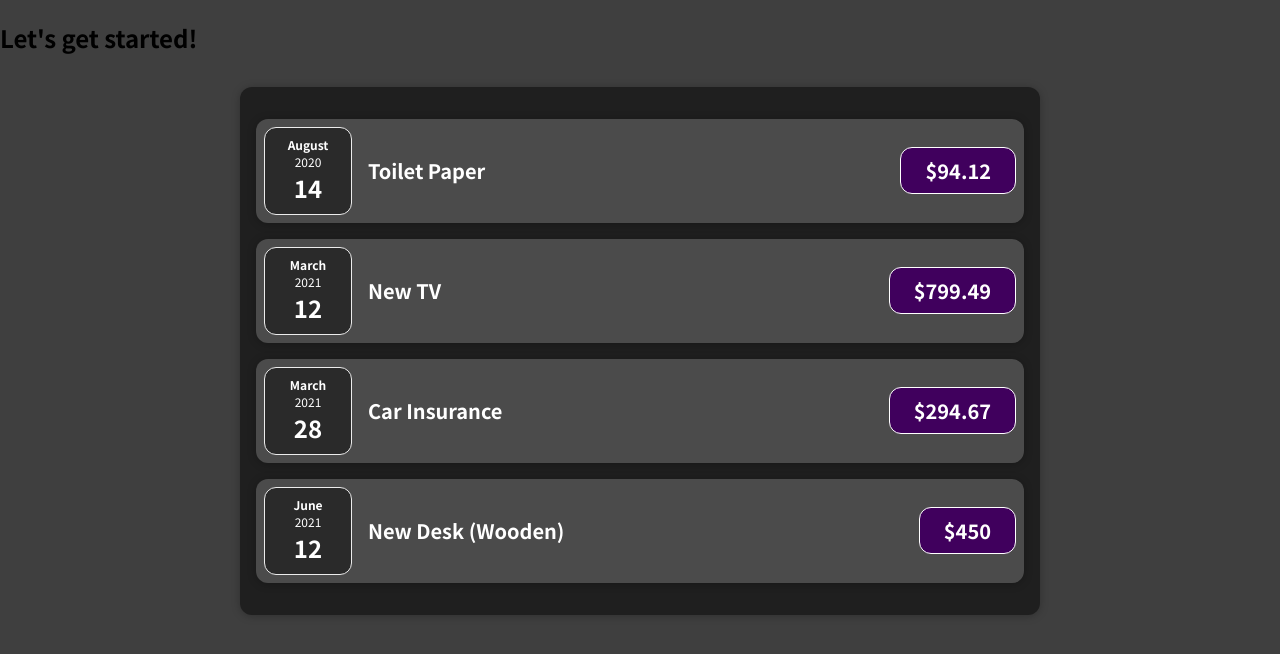
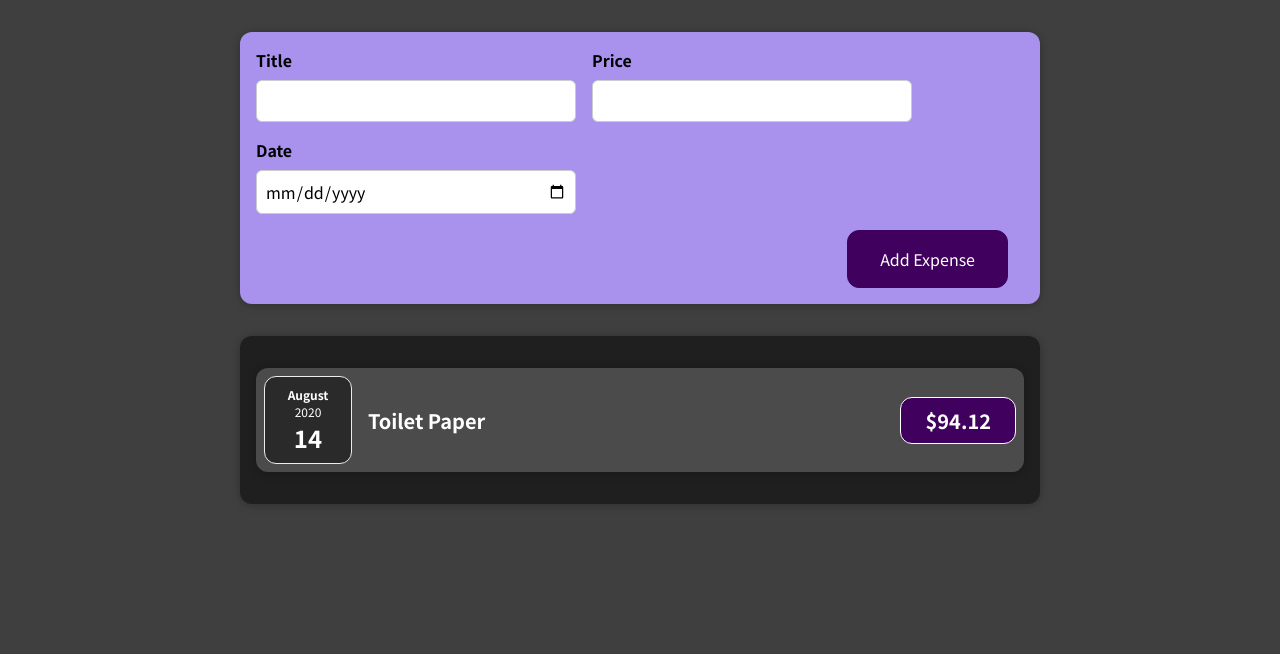
Before and after one commit to JanekJaniak/ReactCourse, a React (Create React App) app: page / in a window 1280 px wide. Shown: the top 654 px of the page. Built offline with nearby package versions, Linux system fonts and the light colour scheme.

Commit message:
finish form, passing porm data up to app.js

```diff
--- a/src/App.js
+++ b/src/App.js
@@ -1,29 +1,18 @@
-import React from 'react';
+import React, { useState } from 'react';
 
 import Expenses from './components/Expenses/Expenses';
+import { NewExpense } from './components/NewExpense/NewExpense';
 
 const App = () => {
-  const expenses = [
+  const firstExpense =
     {
       id: 'e1',
       title: 'Toilet Paper',
-      amount: 94.12,
+      price: 94.12,
       date: new Date(2020, 7, 14),
-    },
-    { id: 'e2', title: 'New TV', amount: 799.49, date: new Date(2021, 2, 12) },
-    {
-      id: 'e3',
-      title: 'Car Insurance',
-      amount: 294.67,
-      date: new Date(2021, 2, 28),
-    },
-    {
-      id: 'e4',
-      title: 'New Desk (Wooden)',
-      amount: 450,
-      date: new Date(2021, 5, 12),
-    },
-  ];
+    };
+
+  const [expenses, setExpenses] = useState([firstExpense])
 
   // return React.createElement(
   //   'div',
@@ -32,9 +21,15 @@ const App = () => {
   //   React.createElement(Expenses, { items: expenses })
   // );
 
+  const addExpenseHandler = (expense) => {
+    setExpenses((prevState) => {
+      return [...prevState, expense];
+    });
+  }
+
   return (
     <div>
-      <h2>Let's get started!</h2>
+      <NewExpense addNewExpense={addExpenseHandler}/>
       <Expenses items={expenses} />
     </div>
   );
--- a/src/components/Expenses/ExpenseItem.js
+++ b/src/components/Expenses/ExpenseItem.js
@@ -10,7 +10,7 @@ const ExpenseItem = (props) => {
       <ExpenseDate date={props.date} />
       <div className='expense-item__description'>
         <h2>{props.title}</h2>
-        <div className='expense-item__price'>${props.amount}</div>
+        <div className='expense-item__price'>${props.price}</div>
       </div>
     </Card>
   );
--- a/src/components/Expenses/Expenses.js
+++ b/src/components/Expenses/Expenses.js
@@ -7,26 +7,15 @@ import './Expenses.css';
 const Expenses = (props) => {
   return (
     <Card className="expenses">
-      <ExpenseItem
-        title={props.items[0].title}
-        amount={props.items[0].amount}
-        date={props.items[0].date}
-      />
-      <ExpenseItem
-        title={props.items[1].title}
-        amount={props.items[1].amount}
-        date={props.items[1].date}
-      />
-      <ExpenseItem
-        title={props.items[2].title}
-        amount={props.items[2].amount}
-        date={props.items[2].date}
-      />
-      <ExpenseItem
-        title={props.items[3].title}
-        amount={props.items[3].amount}
-        date={props.items[3].date}
-      />
+      {props.items.map((expense) => (
+        <ExpenseItem
+          key={expense.id}
+          title={expense.title}
+          price={expense.price}
+          date={expense.date}
+        />
+        )
+      )}
     </Card>
   );
 }
--- /dev/null
+++ b/src/components/NewExpense/ExpenseForm.css
@@ -0,0 +1,26 @@
+.new-expense__controls {
+  display: flex;
+  flex-wrap: wrap;
+  gap: 1rem;
+  margin-bottom: 1rem;
+  text-align: left;
+}
+
+.new-expense__control label {
+  font-weight: bold;
+  margin-bottom: 0.5rem;
+  display: block;
+}
+
+.new-expense__control input {
+  font: inherit;
+  padding: 0.5rem;
+  border-radius: 6px;
+  border: 1px solid #ccc;
+  width: 20rem;
+  max-width: 100%;
+}
+
+.new-expense__actions {
+  text-align: right;
+}
--- /dev/null
+++ b/src/components/NewExpense/ExpenseForm.js
@@ -0,0 +1,80 @@
+import { useState } from 'react';
+import './ExpenseForm.css';
+
+export const ExpenseForm = ({submitData}) => {
+  const [title, setTitle] = useState('');
+  const [price, setPrice] = useState('');
+  const [date, setDate] = useState('');
+
+  // const [formData, setFormData ] =
+  //   useState({
+  //     title: '',
+  //     price: '',
+  //     date: ''
+  //   })
+    //useState with multiple states
+
+  const titleChangeHandler = (event) => {
+    // setFormData({
+    //   ...formData,
+    //   title: event.target.value
+    // });
+    //this way you are not guaranteed to work with the latest state snapshot, don't do that
+
+    // setFormData((prevState) => {
+    //   return {
+    //     ...prevState,
+    //     title: event.target.value
+    //   }
+    // })
+    //this way you ensure that you are always working with the latest state snapshot
+
+    setTitle(event.target.value);
+  }
+
+  const priceChangeHandler = (event) => {
+    setPrice(event.target.value);
+  }
+
+  const dateChangeHandler = (event) => {
+    setDate(event.target.value);
+  }
+
+  const submitHandler = (event) => {
+    event.preventDefault();
+
+    const expenseData = {
+      title,
+      price,
+      date: new Date(date)
+    }
+
+    submitData(expenseData);
+
+    setTitle('');
+    setPrice('');
+    setDate('');
+  }
+
+  return (
+    <form onSubmit={submitHandler}>
+      <div className='new-expense__controls'>
+        <div className='new-expense__control'>
+          <label>Title</label>
+          <input type='text' value={title} onChange={titleChangeHandler}/>
+        </div>
+        <div className='new-expense__control'>
+          <label>Price</label>
+          <input type='number' min='1' step='1' value={price} onChange={priceChangeHandler}/>
+        </div>
+        <div className='new-expense__control'>
+          <label>Date</label>
+          <input type='date' min='2020.01.01' max="2023.12.31" value={date} onChange={dateChangeHandler}/>
+        </div>
+      </div>
+      <div className='new-expense__actions'>
+        <button type='submit'>Add Expense</button>
+      </div>
+    </form>
+  )
+}
--- /dev/null
+++ b/src/components/NewExpense/NewExpense.css
@@ -0,0 +1,38 @@
+.new-expense {
+  background-color: #a892ee;
+  padding: 1rem;
+  margin: 2rem auto;
+  width: 50rem;
+  max-width: 95%;
+  border-radius: 12px;
+  text-align: center;
+  box-shadow: 0 1px 8px rgba(0, 0, 0, 0.25);
+}
+
+.new-expense button {
+  font: inherit;
+  cursor: pointer;
+  padding: 1rem 2rem;
+  border: 1px solid #40005d;
+  background-color: #40005d;
+  color: white;
+  border-radius: 12px;
+  margin-right: 1rem;
+}
+
+.new-expense button:hover,
+.new-expense button:active {
+  background-color: #510674;
+  border-color: #510674;
+}
+
+.new-expense button.alternative {
+  color: #220131;
+  border-color: transparent;
+  background-color: transparent;
+}
+
+.new-expense button.alternative:hover,
+.new-expense button.alternative:active {
+  background-color: #ddb3f8;
+}
--- /dev/null
+++ b/src/components/NewExpense/NewExpense.js
@@ -0,0 +1,19 @@
+import { ExpenseForm } from "./ExpenseForm";
+import "./NewExpense.css";
+
+export const NewExpense = ({ addNewExpense }) => {
+  const newExpanseHandler = (expenseData) => {
+    const newExpenseData = {
+      ...expenseData,
+      id: Math.random().toString()
+    }
+
+    addNewExpense(newExpenseData);
+  }
+
+  return (
+    <div className="new-expense">
+      <ExpenseForm submitData={newExpanseHandler}/>
+    </div>
+  )
+}
```
